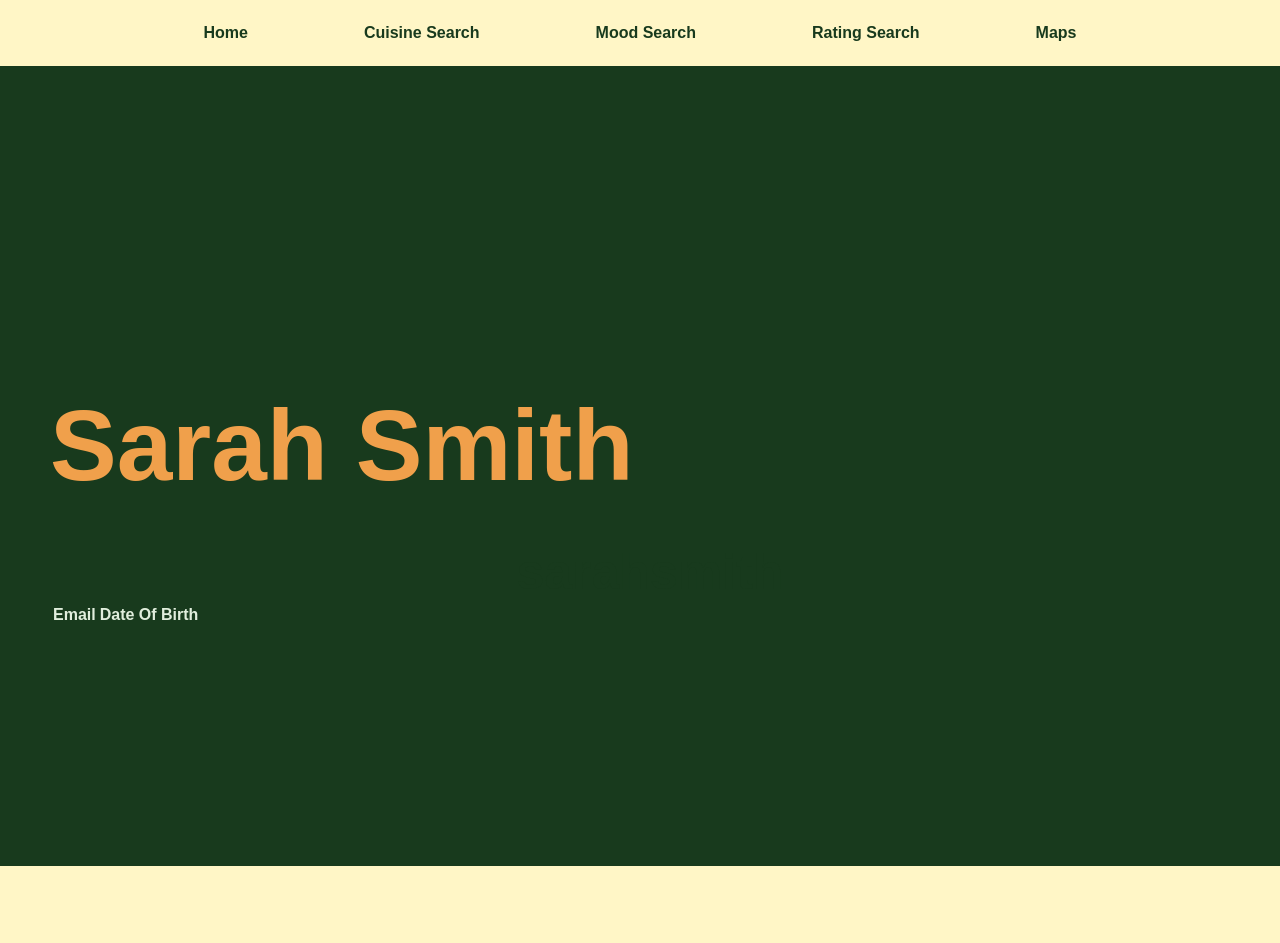
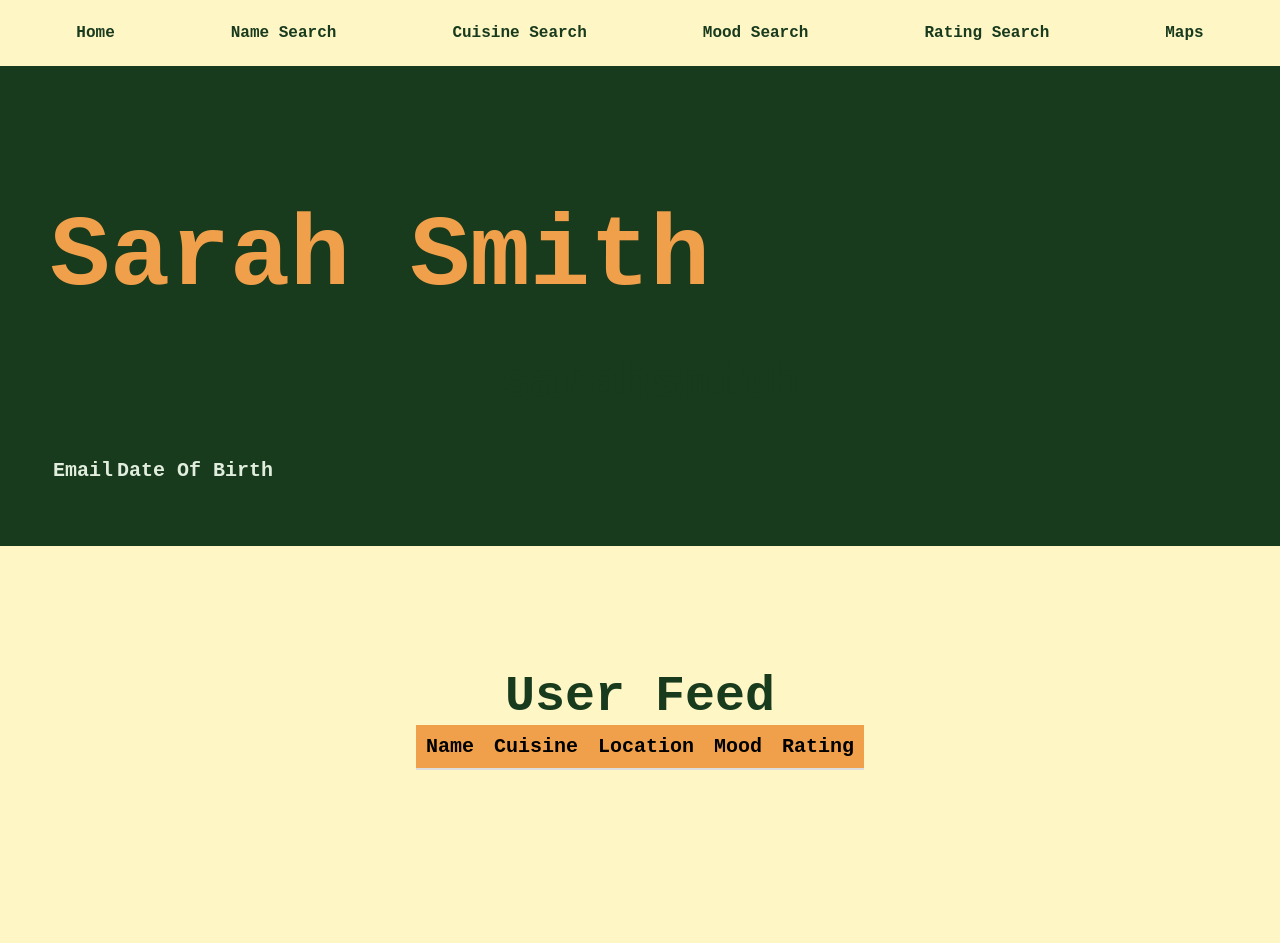
Before and after one commit to MUN-COMP3100/project-raqibzzzteam, a plain HTML site: page Client Side/view/Pages/Users/Profiles/sarahsmith.html in a window 1280 px wide. Shown: the top 943 px of the page. Drawn offline with Linux system fonts and the light colour scheme; no server answers.

Commit message:
sarah smith works

```diff
--- a/Client Side/view/Pages/Users/Profiles/sarahsmith.html
+++ b/Client Side/view/Pages/Users/Profiles/sarahsmith.html
@@ -7,7 +7,7 @@
 				body {
 			margin: 0;
 			padding: 0;
-			font-family: Arial, sans-serif;
+			font-family: 'Courier New', Courier, monospace;
 		}
     h1 {
 
@@ -15,18 +15,47 @@
 			margin-bottom: 40px;
 			text-align: left;
 			color: #F0A04B;
-			font-family: 'MADE Sunflower', sans-serif;
+			font-family: 'Courier New', Courier, monospace;
 		}
      h2 {
 			font-size: 50px;
-			margin: 0;
+			margin-bottom: 0;
 			text-align: center;
       color: #183A1D;
+
 		}
 		 h3 {
 			font-size: 14px;
 			margin: 20px 0 10px 0;
 			text-align: left;
+		}
+
+    #user_table td {
+      padding-right: 20px;
+    }
+    #resultTable {
+
+			border-collapse: collapse;
+			width: 100%;
+			text-align: left;
+		}
+
+		#resultTable th {
+			background-color: #F0A04B;
+			font-size: 20px;
+			font-weight: bold;
+			padding: 10px;
+			border-bottom: 2px solid #ddd;
+		}
+
+		#resultTable td {
+			font-size: 16px;
+			padding: 10px;
+			border-bottom: 1px solid #ddd;
+		}
+
+		#resultTable tr:hover {
+			background-color: #f5f5f5;
 		}
 
     .left-column {
@@ -49,6 +78,7 @@
       font-size: 20px;
       margin: 20px 0 10px 0;
       text-align: left;
+
     }
 
     .custom-heading {
@@ -56,7 +86,7 @@
       margin-bottom: 40px;
       text-align: left;
       color: #F0A04B;
-      font-family: 'MADE Sunflower', sans-serif;
+      font-family: 'Courier New', Courier, monospace;
     }
 
 		.navbar {
@@ -90,7 +120,7 @@
 			flex-direction: column;
 			justify-content: space-evenly;
 			align-items: center;
-			height: 100vh;
+			height: 60vh;
 			background-color: #183A1D;
 			color: #E1EEDD;
 
@@ -108,13 +138,11 @@
 
       justify-content: center;
       align-items: start;
-      height: 80vh;
+      height: 50vh;
       background-color: #fff6c6;
       gap: 20px; /* add gap between columns */
 
     }
-
-
 
     .third-section {
       flex: 1;
@@ -148,13 +176,13 @@
       display: grid;
       grid-template-columns: repeat(3, 1fr);
       grid-gap: 10px;
-      justify-content: start; /* added property */
+      justify-content: start;
     }
 
     .grid-item {
         display: flex;
-        justify-content: center;
-        align-items: center;
+        justify-content: start;
+        align-items: start;
         height: 200px;
         border: 0px solid black;
         text-align: right; /* added property */
@@ -175,7 +203,7 @@
       <!-- Navigation bar -->
       <nav class="navbar">
           <a href="/Client Side/view/Pages/home.html">Home</a>
-
+          <a href = "/Client Side/view/Pages/Searches/Name Search/name_search.html">Name Search</a>
           <a href="/Client Side/view/Pages/Searches/Cuisine Search/cuisine_search.html">Cuisine Search</a>
           <a href="/Client Side/view/Pages/Searches/Mood Search/mood_search.html">Mood Search</a>
           <a href="/Client Side/view/Pages/Searches/Rating Search/rating_search.html">Rating Search</a>
@@ -187,6 +215,8 @@
           <div class="left-column">
             <h1 class="custom-heading">Sarah Smith</h1>
             <h2 class="custom-body" id="restaurant_name">sarahsmith</h2>
+            <div class="paragraph">
+
               <div id="resultDiv">
                 <h2></h2>
                   <table id="user_table">
@@ -199,6 +229,7 @@
                       </tr>
                     </tr>
                   </table>
+              </div>
             </div>
           </div>
 
@@ -241,13 +272,7 @@
 
 
 
-      <section class = "third-section">
 
-        <h2>Sample Menu</h2>
-        <h3>asdfasdfsdafsdafsdafasdf</h3>
-
-
-      </section>
 
   </body>
   <script src="/Client Side/view/Pages/Users/Profiles/userdata.js"></script>
```
Lines whose indentation alone changed are shown as unchanged.
